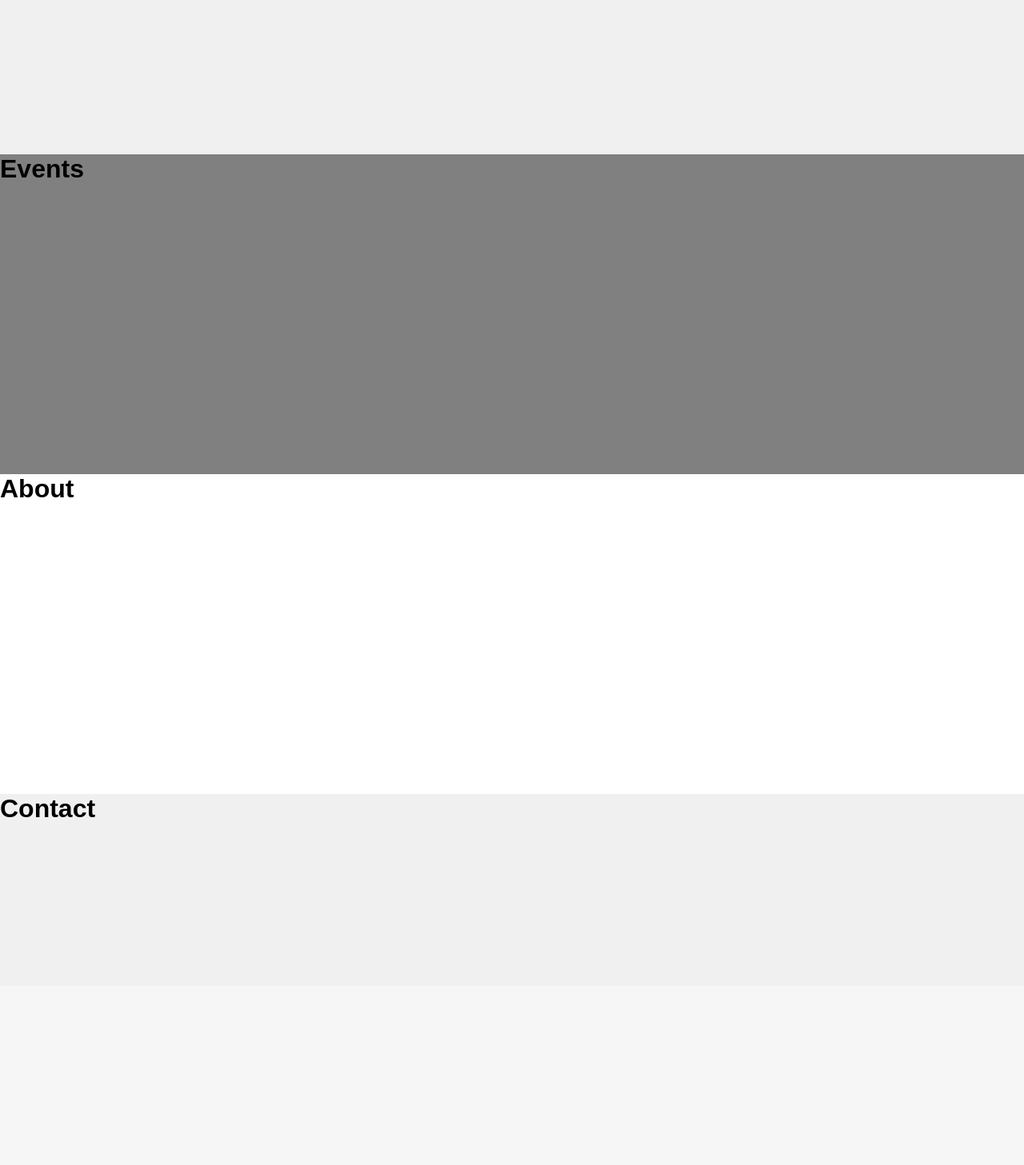
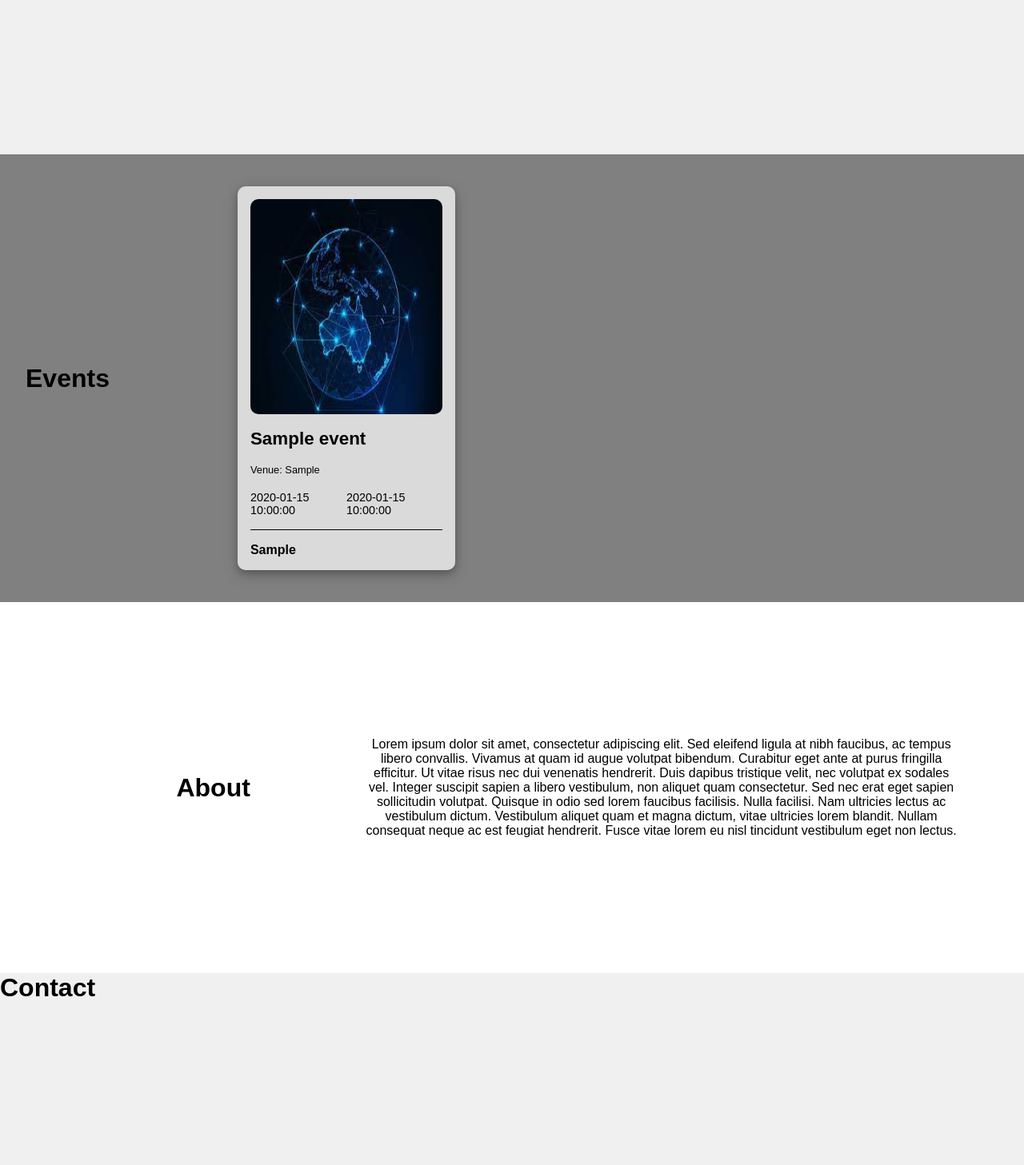
Before and after one commit to Baron105/DBMS-WebApp, a Flask app: page / in a window 1280 px wide. Shown: the part 607-2064 px from the top of the page at 80% size. Before the commit the page ends 1629 px from the top, so only its background shows below. Run offline with Flask 3, Linux system fonts and the light colour scheme; a database or web service that is not in the repository returns one stand-in record (values such as "Sample title"); some libraries are stand-ins or nearby versions.

Commit message:
added events in home page

```diff
--- a/app.py
+++ b/app.py
@@ -10,7 +10,10 @@ app = Flask(__name__)
 @app.route('/', methods = ['GET', 'POST'])
 def home():
     """Home page"""
-    return render_template('home.html')
+    cursor = conn.cursor()
+    cursor.execute("SELECT event_name, event_venue, event_date, event_time, event_type FROM event ORDER BY RANDOM() LIMIT 3;")
+    events = cursor.fetchall();
+    return render_template('home.html', events=events)
 
 @app.route('/login', methods = ['GET', 'POST'])
 def login():
@@ -137,7 +140,8 @@ def register():
             return render_template('register.html',flag = flag ,fest_id = fest_id)
         else:
             # add the part where user is asked to enter again
-            return redirect(url_for('register'))
+            flag = -1
+            return render_template('register.html',flag = flag)
 
     else :
         return render_template('register.html')
--- a/static/css/styles.css
+++ b/static/css/styles.css
@@ -23,6 +23,7 @@ html, body {
     padding: 0rem 1rem;
     position: fixed;
     top: 0;
+    z-index: 1;
 }
 
 .nav-logo {
@@ -57,13 +58,21 @@ html, body {
 }
 
 .home-events {
-    height: 50vh;
+    height: 70vh;
     background-color: grey;
+    display: flex;
+    align-items: center;
+    padding: 0 2rem;
+    gap: 10rem;
 }
 
 .home-about {
-    height: 50vh;
+    padding: 2rem 5rem;
+    min-height: 50vh;
     background-color: #fff;
+    display: grid;
+    align-items: center;
+    grid-template-columns: 1fr 2fr;
 }
 
 .home-footer {
@@ -122,6 +131,7 @@ a {
     border-radius: 10px;
     overflow: hidden;
     margin: 2rem 0rem;
+    min-height: 50vh;
 }
 
 .image-box{
@@ -139,6 +149,7 @@ a {
     align-items: center;
     display: flex;
     flex-direction: column;
+    justify-content: center;
 }
 
 .form-control {
@@ -217,3 +228,75 @@ a {
 .mg-top-4 {
     margin-top: 4px;
 }
+
+.raise-error {
+    color: rgb(255, 110, 42);
+}
+
+.event-card {
+    width: 15rem;
+    height: 80%;
+    display: flex;
+    flex-direction: column;
+    justify-content: space-between;
+    align-items: center;
+    background-color: rgb(240, 240, 240, 80%);
+    box-shadow: 0 4px 8px 0 rgba(0, 0, 0, 0.2), 0 6px 20px 0 rgba(0, 0, 0, 0.19);
+    border-radius: 10px;
+    padding: 1rem;
+    transition-duration: 1s;
+    font-size: 0.8rem;
+}
+
+.event-card:hover {
+    box-shadow: 0 0px 8px 0 rgba(255, 255, 255);
+    transform: scale(101%);
+    transition-duration: 0.5s;
+}
+
+
+.event-img {
+    height: 60%;
+    width: 100%;
+    border-radius: 10px;
+}
+
+.event-body {
+    width: 100%;
+}
+
+.event-name {
+    font-size: 1.4rem;
+    width: 100%;
+}
+
+.event-venue {
+    width: 100%;
+}
+
+.event-type {
+    font-size: 1rem;
+    width: 100%;
+}
+
+.event-timings {
+    display: flex;
+    justify-content: space-between;
+    width: 100%;
+    font-size: 0.9rem;
+}
+
+.hr-line {
+    height: 1.5px;
+    width: 100%;
+    background-color: #000000;
+    margin: 1rem 0;
+}
+
+.about-head {
+    text-align: center;
+}
+
+.about-body {
+    text-align: center;
+}
--- a/templates/home.html
+++ b/templates/home.html
@@ -28,10 +28,26 @@
 
     <div id="events" class="home-events">
         <h1>Events</h1>
+        {% for event in events %}
+        <div class="event-card">
+            <img class="event-img" src="{{ url_for('static', filename='images/tech_fest.jpg') }}">
+            <h1 class="event-name">{{event[0]}}</h1>
+            <p class="event-venue">Venue: {{event[1]}}</p>
+            <div class="event-body">
+                <div class="event-timings">
+                    <p>{{event[2]}}</p>
+                    <p>{{event[3]}}</p>
+                </div>
+                <div class="hr-line"></div>
+                <h2 class="event-type">{{event[4]}}</h2>
+            </div>
+        </div>
+        {% endfor %}
     </div>
 
     <div id="about" class="home-about">
-        <h1>About<h1>
+        <h1 class="about-head">About</h1>
+        <p class="about-body">Lorem ipsum dolor sit amet, consectetur adipiscing elit. Sed eleifend ligula at nibh faucibus, ac tempus libero convallis. Vivamus at quam id augue volutpat bibendum. Curabitur eget ante at purus fringilla efficitur. Ut vitae risus nec dui venenatis hendrerit. Duis dapibus tristique velit, nec volutpat ex sodales vel. Integer suscipit sapien a libero vestibulum, non aliquet quam consectetur. Sed nec erat eget sapien sollicitudin volutpat. Quisque in odio sed lorem faucibus facilisis. Nulla facilisi. Nam ultricies lectus ac vestibulum dictum. Vestibulum aliquet quam et magna dictum, vitae ultricies lorem blandit. Nullam consequat neque ac est feugiat hendrerit. Fusce vitae lorem eu nisl tincidunt vestibulum eget non lectus.</p>
     </div>
 
     <div class="home-footer">
```
Also changed, not shown: templates/login.html (+15 -18 lines), templates/register.html (+5 -5 lines), static/images/tech_fest.jpg (added).
